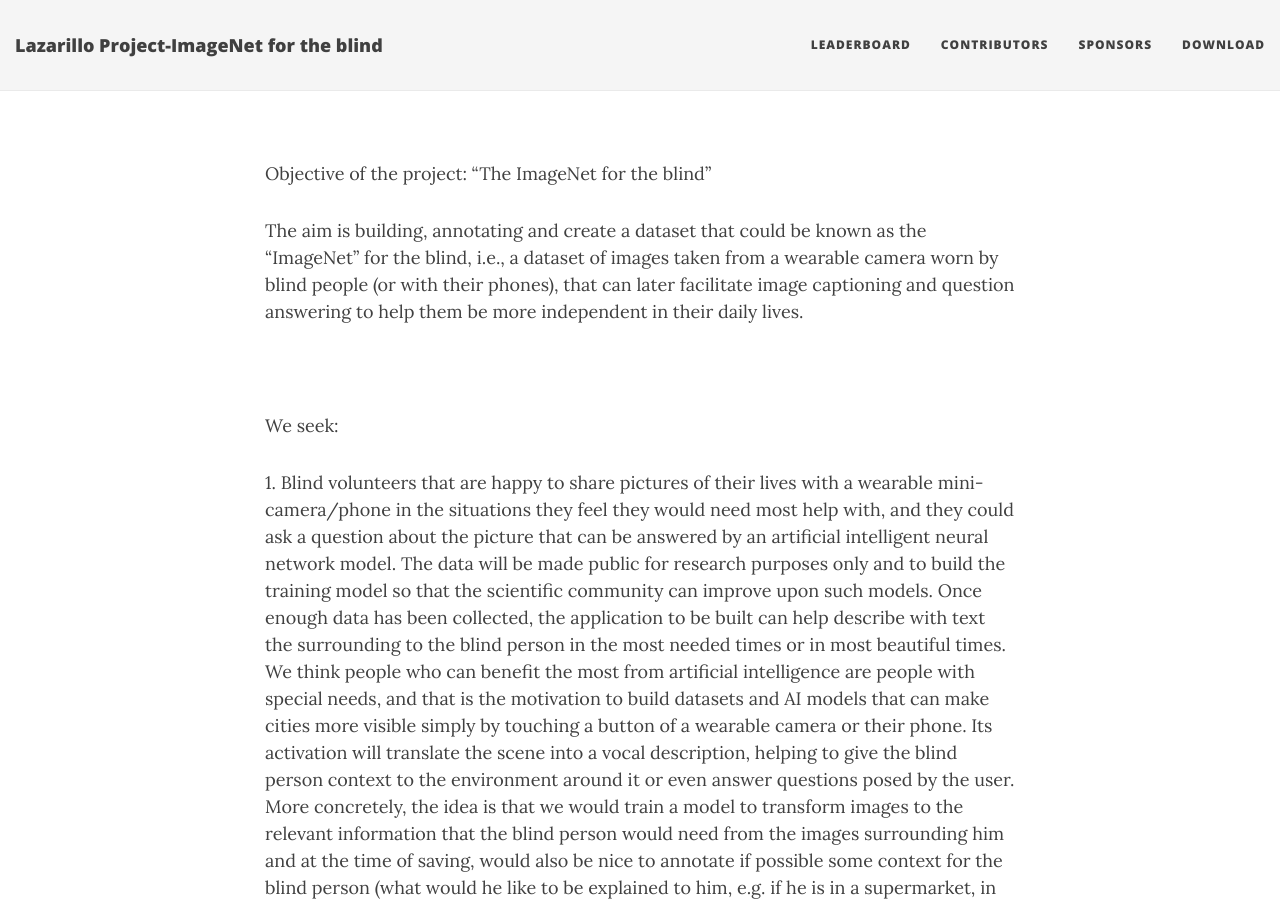
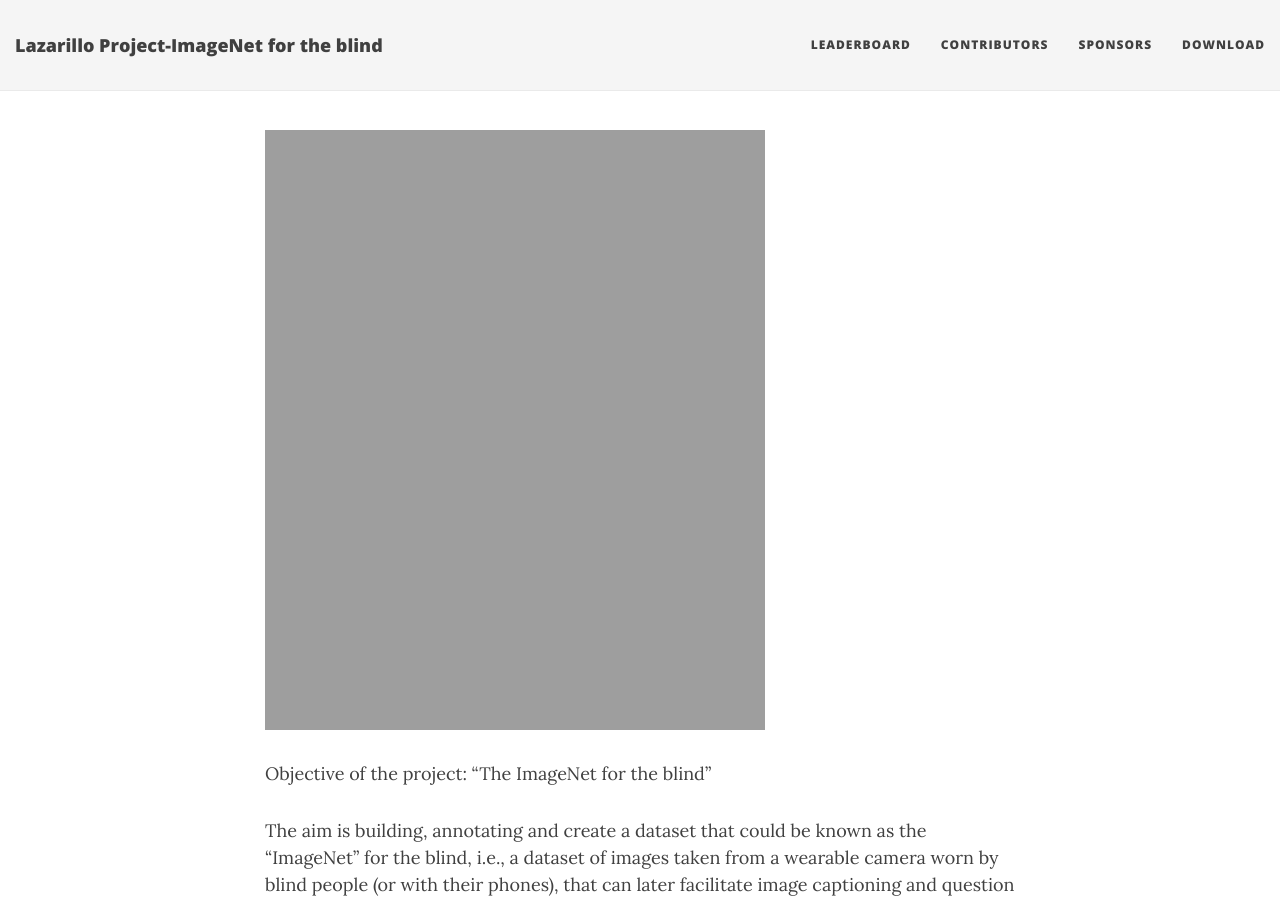
Before and after one commit to lazarilloproject/lazarilloproject.github.io, a Jekyll site: the page built from index.html, in a window 1280 px wide and 900 px high. Built offline with Jekyll 4.4.1, drawn with Linux system fonts in a browser that asks for light colours; nearby versions of some CDN libraries; the list of posts is cut into pages by our own code.

Commit message:
Update index.html

```diff
--- a/index.html
+++ b/index.html
@@ -8,6 +8,8 @@ use-site-title: true
 <div class="container" role="main">
   <div class="row">
       <div class="col-lg-8 col-lg-offset-2 col-md-10 col-md-offset-1">
+	<img src="img/Screenshot(113).png" alt="Logo" style="width:500px;height:600px;">
+
 
 	<P CLASS="western" STYLE="margin-bottom: 0in">Objective of the
 project: “The ImageNet for the blind”</P>
```
